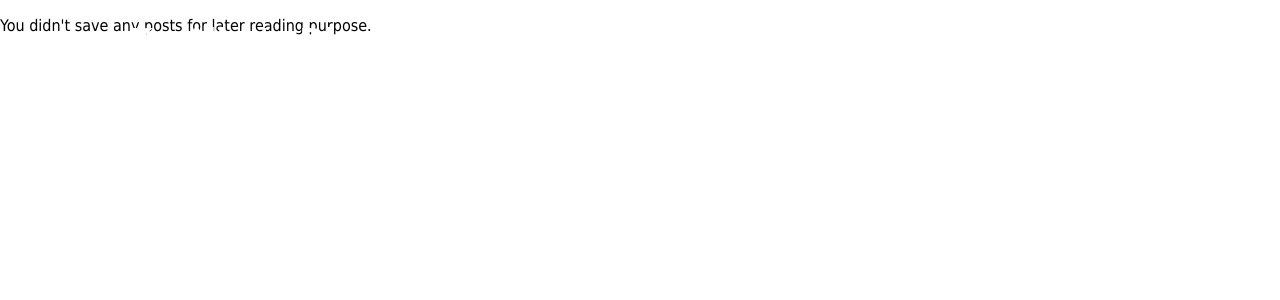
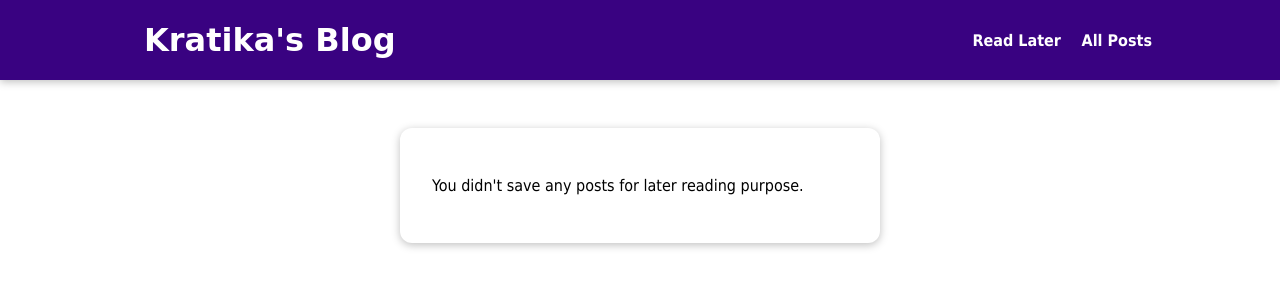
Before and after one commit to kratika19/My-Blog-Website, a Django app: page /read-later in a window 1280 px wide. Shown: the top 300 px of the page. Run offline with Django 3.2, Linux system fonts and the light colour scheme.

Commit message:
added read later

```diff
--- /dev/null
+++ b/blog/static/blog/stored-posts.css
@@ -0,0 +1,40 @@
+#main-navigation {
+    background-color: #390281;
+    box-shadow: 0 2px 8px rgba(0, 0, 0, 0.25);
+}
+
+#stored-posts {
+    margin: 8rem auto 3rem auto;
+    padding: 2rem;
+    border-radius: 12px;
+    box-shadow: 0 2px 8px rgba(0, 0, 0, 0.25);
+    background-color: white;
+    width: 90%;
+    max-width: 30rem;
+}
+
+#stored-posts ul {
+    list-style: none;
+    margin: 0;
+    padding: 0;
+}
+
+#stored-posts li {
+    margin: 1rem 0;
+}
+
+#stored-posts li a {
+    display: block;
+    padding: 1rem;
+    width: 100%;
+    text-decoration: none;
+    border: 1px solid #ccc;
+    cursor: pointer;
+    color: #1b1b1b;
+    font-weight: bold;
+}
+
+#stored-posts li a:hover,
+#stored-posts li a:active {
+    background-color: #ccc;
+}
--- a/blog/templates/blog/stored-posts.html
+++ b/blog/templates/blog/stored-posts.html
@@ -1,11 +1,15 @@
 {% extends 'base.html' %}
+{% load static %}
 
 {% block title %}
     My Stored Posts
 {% endblock %}
 
+{% block css_files %}
+    <link rel="stylesheet" href="{% static 'blog/stored-posts.css' %}?{% now "U" %}">
+{% endblock %}
 {% block content %}
-    <section>
+    <section id = 'stored-posts'>
         {% if not has_posts %}
             <p>You didn't save any posts for later reading purpose.</p>
         {% endif %}
--- a/static/app.css
+++ b/static/app.css
@@ -31,6 +31,7 @@ h1, h2, h3 {
     text-decoration: none;
     color: white;
     font-weight: bold;
+    margin-left: 1rem;
 }
 
 #main-navigation a:hover,
```
Also changed, not shown: db.sqlite3.
